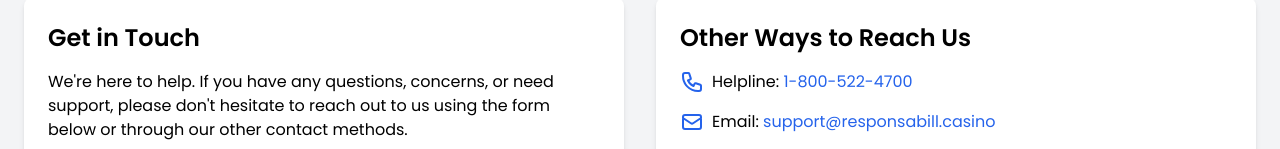
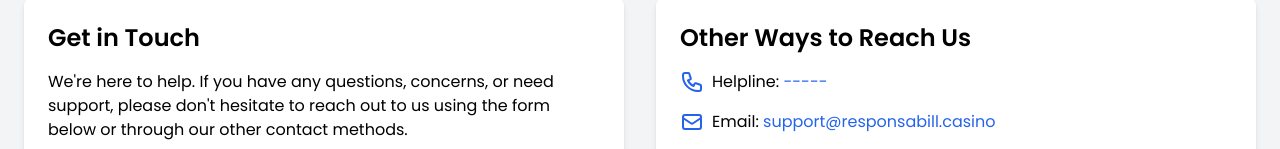
Before and after one commit to Ioioiog/Ioioiog.github.io, a plain HTML site: page contact.html in a window 1280 px wide. Shown: the part 170-319 px from the top of the page. Drawn offline with nearby package versions, Linux system fonts and the light colour scheme.

Commit message:
Update contact.html

```diff
--- a/contact.html
+++ b/contact.html
@@ -67,7 +67,7 @@
                             <svg xmlns="http://www.w3.org/2000/svg" class="h-6 w-6 mr-2 text-blue-600" fill="none" viewBox="0 0 24 24" stroke="currentColor">
                                 <path stroke-linecap="round" stroke-linejoin="round" stroke-width="2" d="M3 5a2 2 0 012-2h3.28a1 1 0 01.948.684l1.498 4.493a1 1 0 01-.502 1.21l-2.257 1.13a11.042 11.042 0 005.516 5.516l1.13-2.257a1 1 0 011.21-.502l4.493 1.498a1 1 0 01.684.949V19a2 2 0 01-2 2h-1C9.716 21 3 14.284 3 6V5z" />
                             </svg>
-                            <span>Helpline: <a href="tel:---" class="text-blue-600 hover:underline">1-800-522-4700</a></span>
+                            <span>Helpline: <a href="tel:---" class="text-blue-600 hover:underline">-----</a></span>
                         </li>
                         <li class="flex items-center">
                             <svg xmlns="http://www.w3.org/2000/svg" class="h-6 w-6 mr-2 text-blue-600" fill="none" viewBox="0 0 24 24" stroke="currentColor">
```
